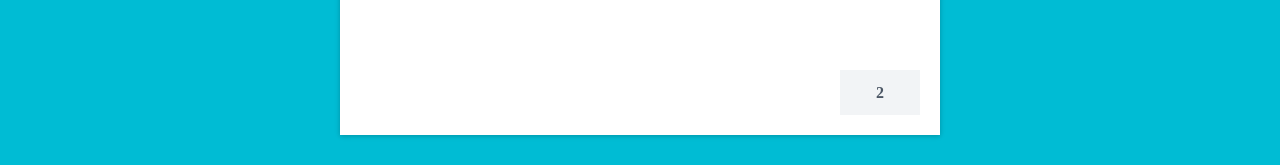
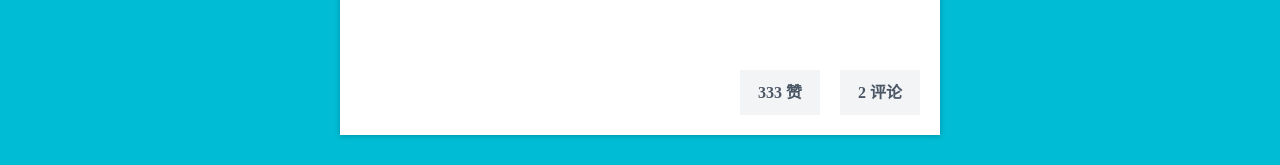
Before and after one commit to happypeter/redux-react-login, a React (Create React App) app: page / in a window 1280 px wide. Shown: the part 225-390 px from the top of the page. Built offline with nearby package versions, Linux system fonts and the light colour scheme.

Commit message:
add likes button

```diff
--- a/src/PostBody.js
+++ b/src/PostBody.js
@@ -5,8 +5,11 @@ class PostBody extends Component {
   render() {
     return (
       <div className="post-body">
+        <div className="likes-num num">
+          333 赞
+        </div>
         <div className="comment-num num">
-          {this.props.comments.length}
+          {this.props.comments.length} 评论
         </div>
       </div>
     );
```
